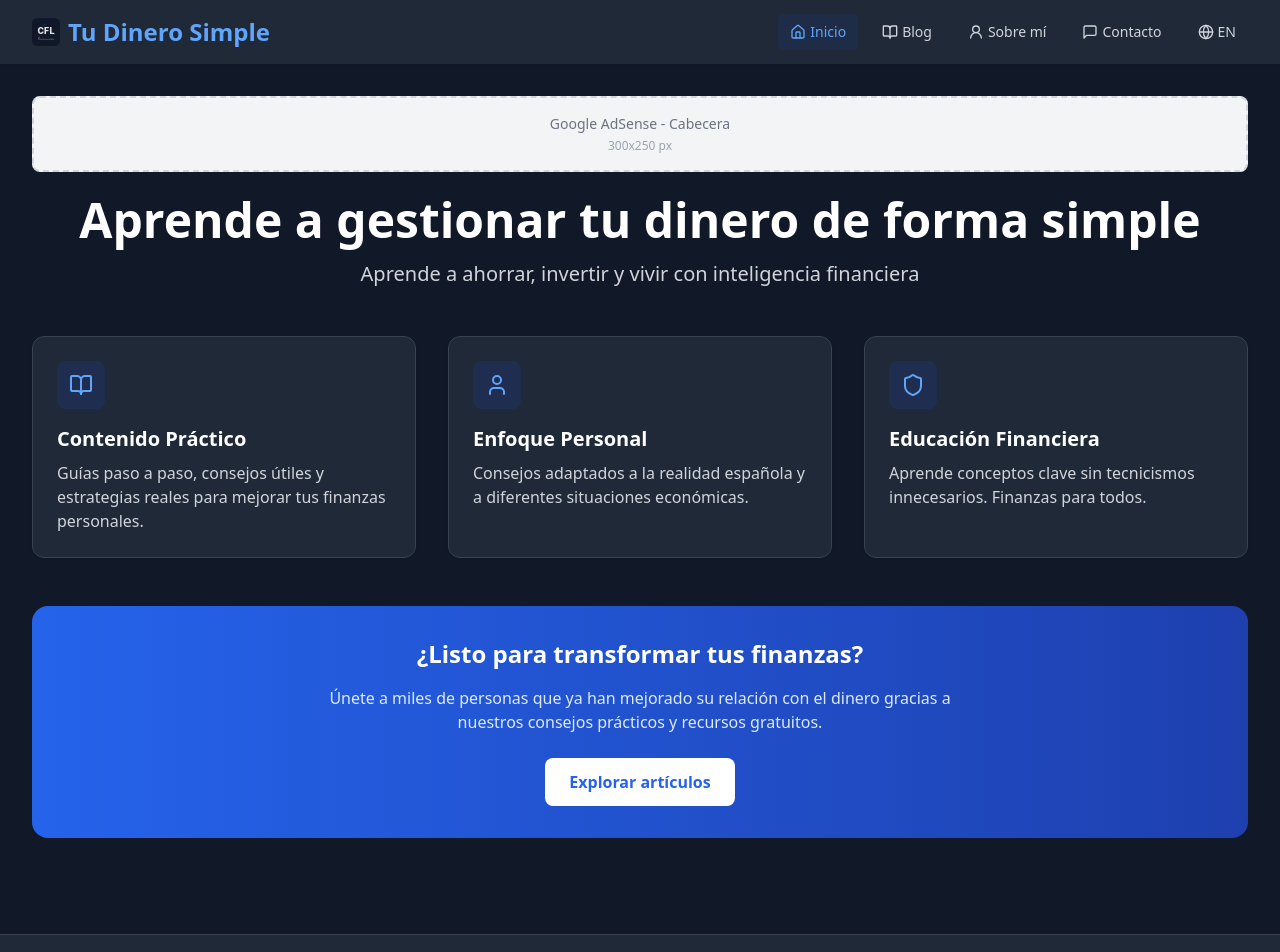
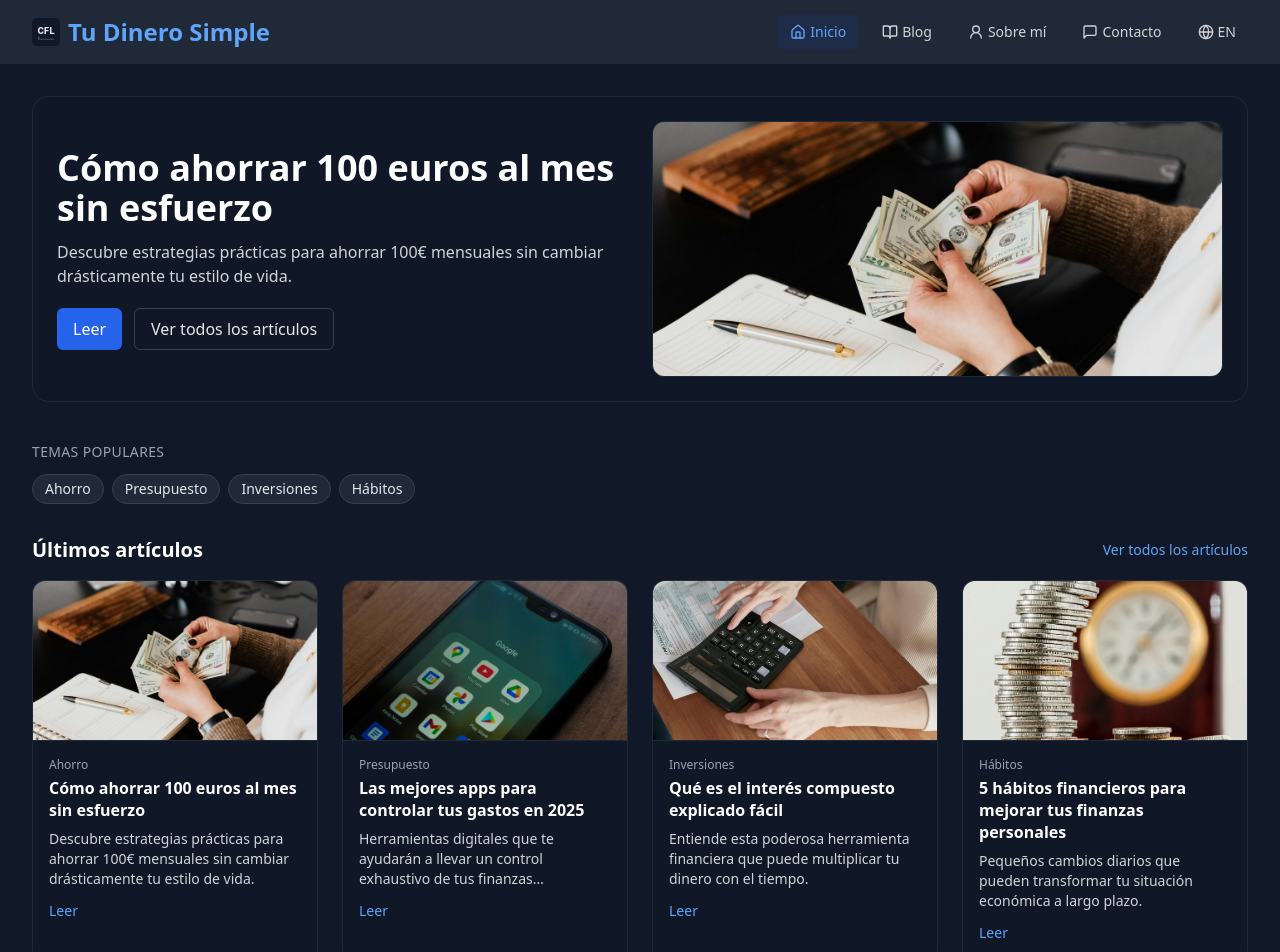
Before and after one commit to ridedcp/clearwealth, a React (Vite) app: page /es/ in a window 1280 px wide. Shown: the top 952 px of the page. Built offline with nearby package versions, Linux system fonts and the light colour scheme.

Commit message:
Refactor Home component for multilingual support

```diff
--- a/src/pages/Home.jsx
+++ b/src/pages/Home.jsx
@@ -1,39 +1,178 @@
-import AdPlaceholder from '../components/AdPlaceholder'
-import { BookOpen, User, Shield } from 'lucide-react'
-import SEO from '../seo/SEO'
-import { translations } from "../i18n";
+// src/pages/Home.jsx
+import { Link } from "react-router-dom";
+import SEO from "../seo/SEO";
+import { getPosts } from "../data/posts";
 
-export default function Home({ lang }) {
-  const t = translations[lang] || translations.es;
-  const path = `/${lang}/`
+export default function Home({ lang = "es" }) {
+  const t = {
+    es: {
+      title: "Aprende a gestionar tu dinero de forma simple",
+      subtitle: "Ahorra, invierte y vive con inteligencia financiera.",
+      latest: "Últimos artículos",
+      topics: "Temas populares",
+      read: "Leer",
+      explore: "Ver todos los artículos",
+      guide_title: "Guía práctica: Ahorrar 100€/mes",
+      guide_text: "Descarga la guía en PDF con pasos y checklist accionables.",
+      guide_btn: "Descargar guía (PDF)",
+      blogPath: `/${lang}/blog`,
+    },
+    en: {
+      title: "Learn to manage your money the simple way",
+      subtitle: "Learn to save, invest, and live with financial intelligence.",
+      latest: "Latest articles",
+      topics: "Popular topics",
+      read: "Read",
+      explore: "View all articles",
+      guide_title: "Practical Guide: Save €100/month",
+      guide_text: "Download the PDF with steps and actionable checklists.",
+      guide_btn: "Download guide (PDF)",
+      blogPath: `/${lang}/blog`,
+    },
+  }[lang];
+
+  const posts = getPosts(lang);
+  const featured = posts[0];
+  const latest = posts.slice(0, 4);
+  const categories = [...new Set(posts.map((p) => p.category).filter(Boolean))];
+
+  const base = `/${lang}`;
+  const pdfHref = "/assets/guia-ahorrar-100-euros.pdf"; // ya lo generamos
+
   return (
     <div className="max-w-7xl mx-auto px-4 sm:px-6 lg:px-8 py-8">
-      <SEO lang={lang} path={path} title={t.brand} description={t.home.subtitle} />
-      <AdPlaceholder position="Cabecera" />
-      <div className="text-center mb-12">
-        <h1 className="text-4xl md:text-5xl font-bold text-gray-900 dark:text-white mb-4">{t.home.h1}</h1>
-        <p className="text-xl text-gray-600 dark:text-gray-300 max-w-3xl mx-auto">{t.home.subtitle}</p>
-      </div>
-      <div className="grid md:grid-cols-2 lg:grid-cols-3 gap-8 mb-12">
-        {[{icon:BookOpen}, {icon:User}, {icon:Shield}].map((c,i)=>(
-          <div key={i} className="bg-white dark:bg-gray-800 rounded-xl p-6 shadow-sm border border-gray-200 dark:border-gray-700">
-            <div className="w-12 h-12 bg-blue-100 dark:bg-blue-900/30 rounded-lg flex items-center justify-center mb-4">
-              {i===0 && <BookOpen className="w-6 h-6 text-blue-600 dark:text-blue-400" />}
-              {i===1 && <User className="w-6 h-6 text-blue-600 dark:text-blue-400" />}
-              {i===2 && <Shield className="w-6 h-6 text-blue-600 dark:text-blue-400" />}
+      <SEO
+        lang={lang}
+        path={`${base}/`}
+        title={t.title}
+        description={t.subtitle}
+      />
+
+      {/* HERO destacado */}
+      {featured && (
+        <section className="mb-10 overflow-hidden rounded-2xl border border-gray-800 bg-gray-900/40 p-6">
+          <div className="grid md:grid-cols-2 gap-6 items-center">
+            <div>
+              <h1 className="text-3xl md:text-4xl font-extrabold text-white">
+                {featured.title}
+              </h1>
+              <p className="mt-3 text-gray-300">{featured.excerpt}</p>
+              <div className="mt-5 flex gap-3">
+                <Link
+                  to={`${base}/blog/${featured.slug}`}
+                  className="inline-flex items-center px-4 py-2 rounded-md bg-blue-600 text-white hover:bg-blue-500"
+                >
+                  {t.read}
+                </Link>
+                <Link
+                  to={t.blogPath}
+                  className="inline-flex items-center px-4 py-2 rounded-md border border-gray-700 text-gray-200 hover:bg-gray-800"
+                >
+                  {t.explore}
+                </Link>
+              </div>
             </div>
-            <h3 className="text-xl font-semibold text-gray-900 dark:text-white mb-2">{t.home.cards[i].title}</h3>
-            <p className="text-gray-600 dark:text-gray-300">{t.home.cards[i].text}</p>
+            <div className="hidden md:block">
+              {featured.cover ? (
+                <img
+                  src={featured.cover}
+                  alt={featured.title}
+                  className="w-full h-64 object-cover rounded-xl border border-gray-800"
+                  loading="eager"
+                  fetchPriority="high"
+                />
+              ) : (
+                <div className="h-64 rounded-xl border border-dashed border-gray-700 flex items-center justify-center text-gray-500">
+                  {/* placeholder si no hay cover */}
+                  {lang === "es" ? "Artículo destacado" : "Featured article"}
+                </div>
+              )}
+            </div>
           </div>
-        ))}
-      </div>
-      <div className="bg-gradient-to-r from-blue-600 to-blue-800 rounded-2xl p-8 text-white text-center">
-        <h2 className="text-2xl font-bold mb-4">{t.home.ctaTitle}</h2>
-        <p className="text-blue-100 mb-6 max-w-2xl mx-auto">{t.home.ctaText}</p>
-        <a href={`/${lang}/blog`} className="inline-block bg-white text-blue-600 px-6 py-3 rounded-lg font-semibold hover:bg-gray-100 transition-colors">
-          {t.home.explore}
+        </section>
+      )}
+
+      {/* Temas populares */}
+      {categories.length > 0 && (
+        <section className="mb-8">
+          <h2 className="text-sm uppercase tracking-wide text-gray-400 mb-3">
+            {t.topics}
+          </h2>
+          <div className="flex flex-wrap gap-2">
+            {categories.map((c) => (
+              <Link
+                key={c}
+                to={t.blogPath} // si más adelante filtras por query, añade ?cat=...
+                className="px-3 py-1 rounded-full bg-gray-800 text-gray-200 text-sm hover:bg-gray-700 border border-gray-700"
+              >
+                {c}
+              </Link>
+            ))}
+          </div>
+        </section>
+      )}
+
+      {/* Últimos artículos */}
+      <section className="mb-10">
+        <div className="flex items-center justify-between mb-4">
+          <h2 className="text-xl font-semibold text-white">{t.latest}</h2>
+          <Link
+            to={t.blogPath}
+            className="text-sm text-blue-400 hover:text-blue-300"
+          >
+            {t.explore}
+          </Link>
+        </div>
+
+        <div className="grid sm:grid-cols-2 lg:grid-cols-4 gap-6">
+          {latest.map((p) => (
+            <article
+              key={p.slug}
+              className="rounded-xl border border-gray-800 bg-gray-900/40 hover:bg-gray-900 transition"
+            >
+              {p.cover && (
+                <Link to={`${base}/blog/${p.slug}`}>
+                  <img
+                    src={p.cover}
+                    alt={p.title}
+                    className="w-full h-40 object-cover rounded-t-xl border-b border-gray-800"
+                    loading="lazy"
+                  />
+                </Link>
+              )}
+              <div className="p-4">
+                <div className="text-xs text-gray-400 mb-1">{p.category}</div>
+                <h3 className="font-semibold text-white leading-snug">
+                  <Link to={`${base}/blog/${p.slug}`}>{p.title}</Link>
+                </h3>
+                <p className="mt-2 text-sm text-gray-300 line-clamp-3">
+                  {p.excerpt}
+                </p>
+                <Link
+                  to={`${base}/blog/${p.slug}`}
+                  className="mt-3 inline-block text-sm text-blue-400 hover:text-blue-300"
+                >
+                  {t.read}
+                </Link>
+              </div>
+            </article>
+          ))}
+        </div>
+      </section>
+
+      {/* Lead magnet: Guía PDF */}
+      <section className="rounded-2xl border border-blue-900 bg-gradient-to-r from-blue-800/40 to-indigo-800/40 p-6 text-center">
+        <h3 className="text-2xl font-bold text-white">{t.guide_title}</h3>
+        <p className="mt-2 text-gray-200">{t.guide_text}</p>
+        <a
+          href={pdfHref}
+          className="mt-4 inline-flex items-center px-5 py-2 rounded-md bg-white text-gray-900 hover:bg-gray-200 font-medium"
+          target="_blank"
+          rel="noopener noreferrer"
+        >
+          {t.guide_btn}
         </a>
-      </div>
+      </section>
     </div>
-  )
+  );
 }
```
